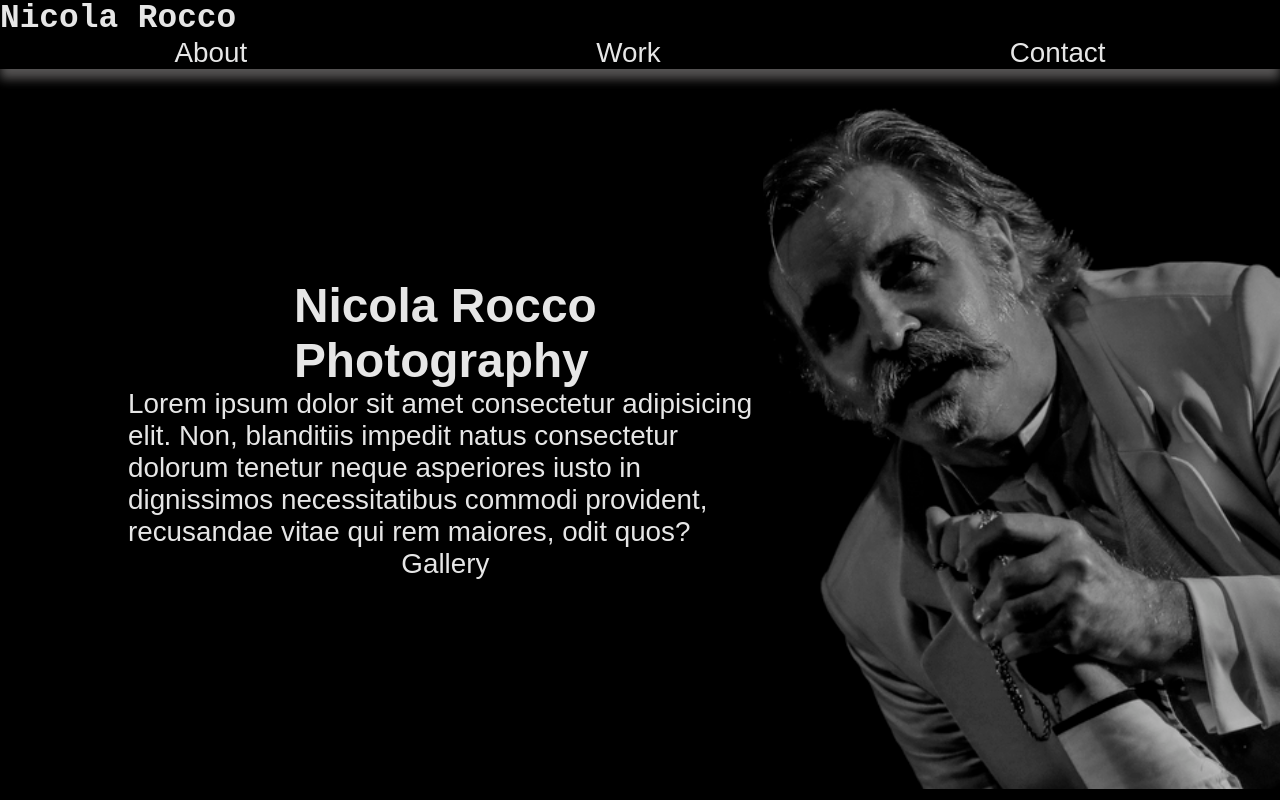
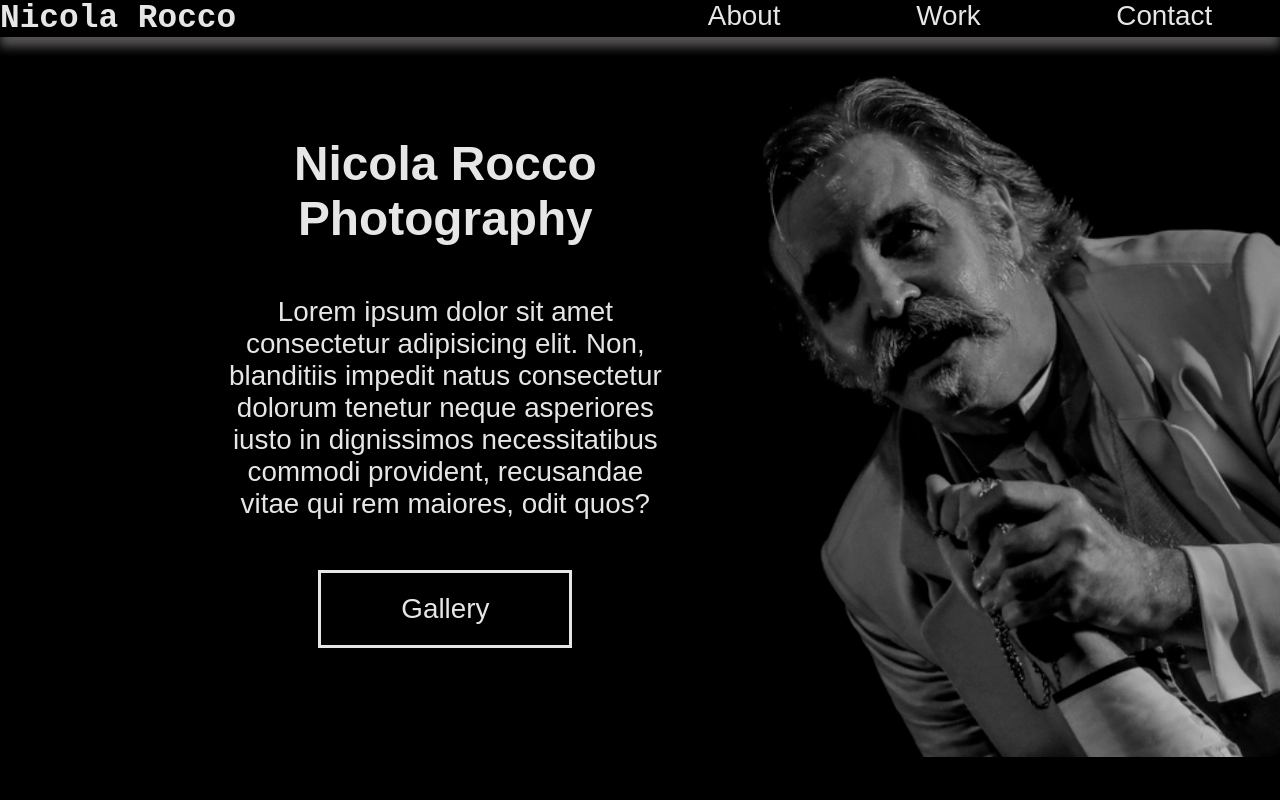
Before and after one commit to frodri13/Nicola-Rocco-Photographer, a plain HTML site: page index.html in a window 1280 px wide. Drawn offline with Linux system fonts and the light colour scheme.

Commit message:
feat: first page completed

```diff
--- a/style.css
+++ b/style.css
@@ -55,6 +55,7 @@ body {
   background: black;
   color: white;
   opacity: 0.9;
+  animation: opening 2s ease-in-out;
 }
 h1 {
   font-family: "Courier New", Courier, monospace;
@@ -63,6 +64,7 @@ h1 {
 /* Nav Section */
 .main-head {
   box-shadow: 0px 10px 10px rgba(235, 231, 231, 0.4);
+  display: flex;
 }
 nav {
   width: 90%;
@@ -90,6 +92,18 @@ nav {
 }
 .hero-introduction {
   flex: 2 1 40rem;
+  text-align: center;
+}
+.hero-introduction p {
+  padding: 5rem 10rem;
+}
+.hero-introduction h2 {
+  padding-top: 3rem;
+}
+.hero-introduction a {
+  padding: 2rem 8rem;
+  border: 3px solid white;
+  margin-bottom: 4rem;
 }
 .hero-images {
   flex: 1 1 40rem;
@@ -100,3 +114,13 @@ nav {
   width: 100%;
   object-fit: cover;
 }
+/* Animations */
+
+@keyframes opening {
+  from {
+    opacity: 0;
+  }
+  to {
+    opacity: 1;
+  }
+}
```
